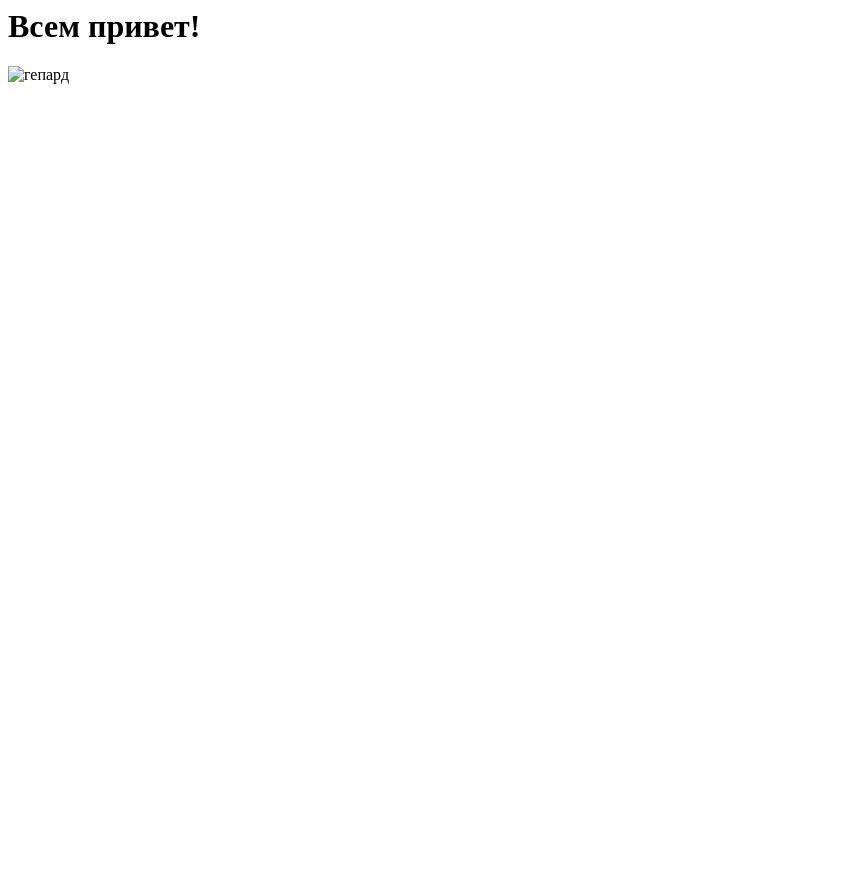
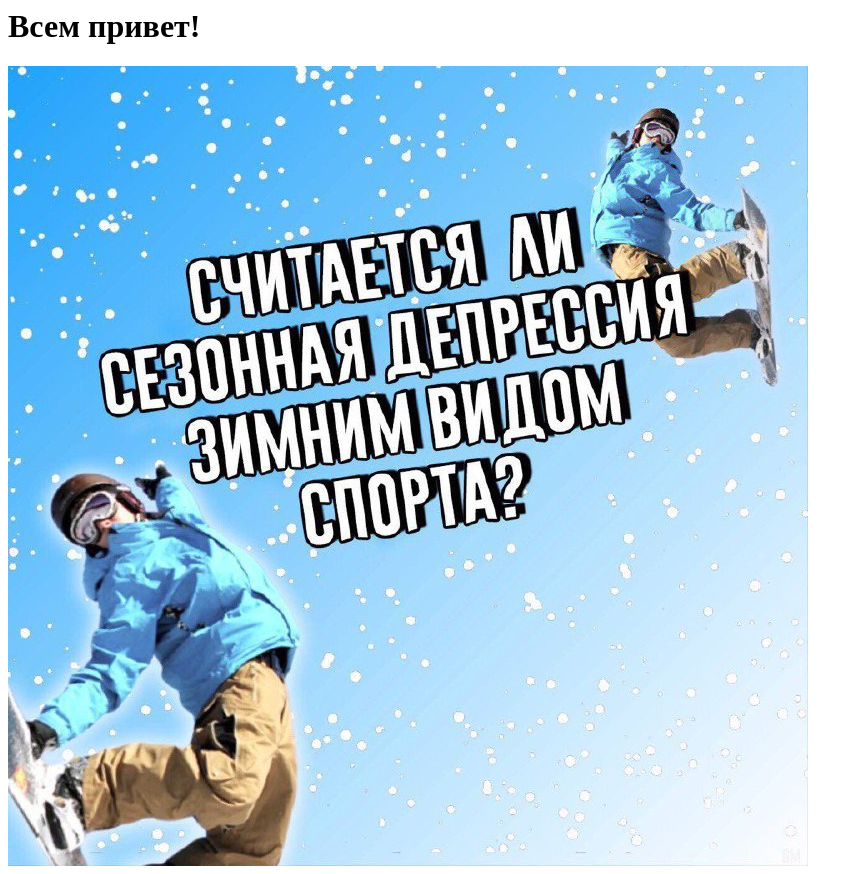
Before and after one commit to lizakwon/lizakwon.github.io, a plain HTML site: page index.html in a window 1280 px wide. Shown: the whole page, without its empty margins (0-863 px from the left). Before the commit the page ends 800 px from the top, so only its background shows below. Drawn offline with Linux system fonts and the light colour scheme.

Commit message:
Update index.html

```diff
--- a/index.html
+++ b/index.html
@@ -6,6 +6,6 @@
   <body>
 	<h1>Всем привет!</h1>
 
-    <img src="ec2149e5-7b8f-42a1-ad0d-70faef6f4f09" alt="гепард">
+    <img src="ec2149e5-7b8f-42a1-ad0d-70faef6f4f09.jpg" alt="гепард">
   </body>
 </html>
```
